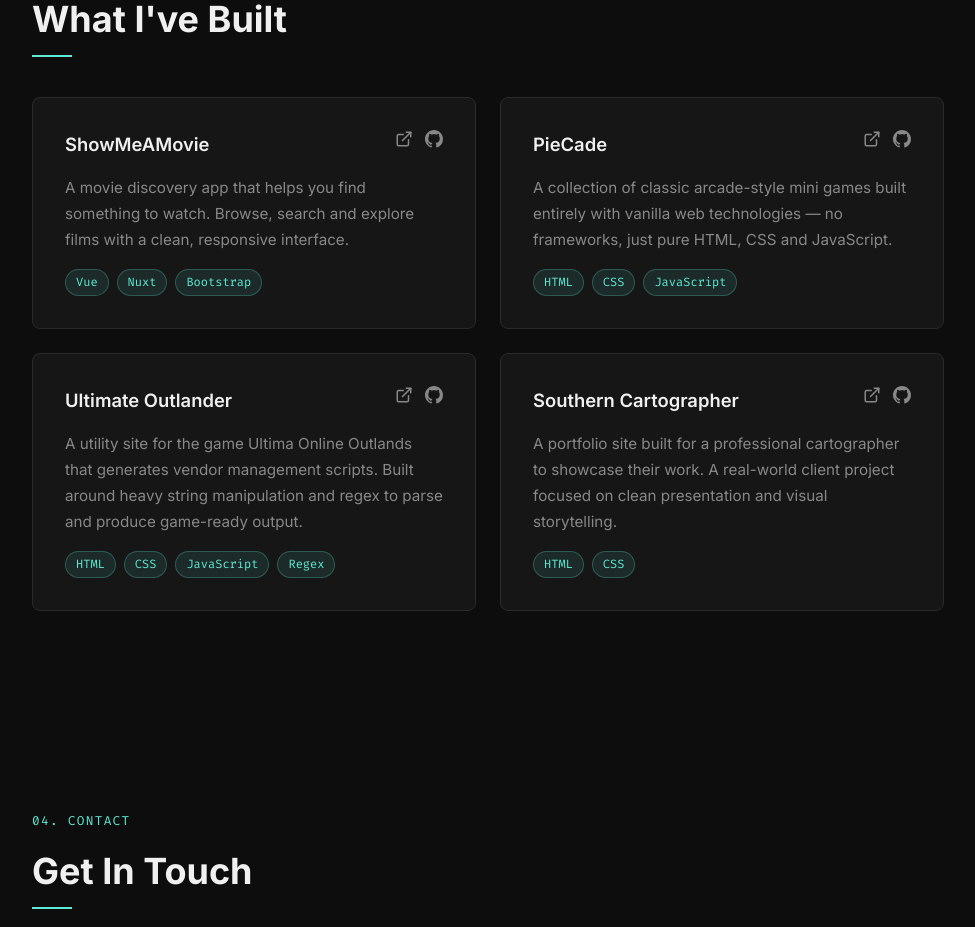
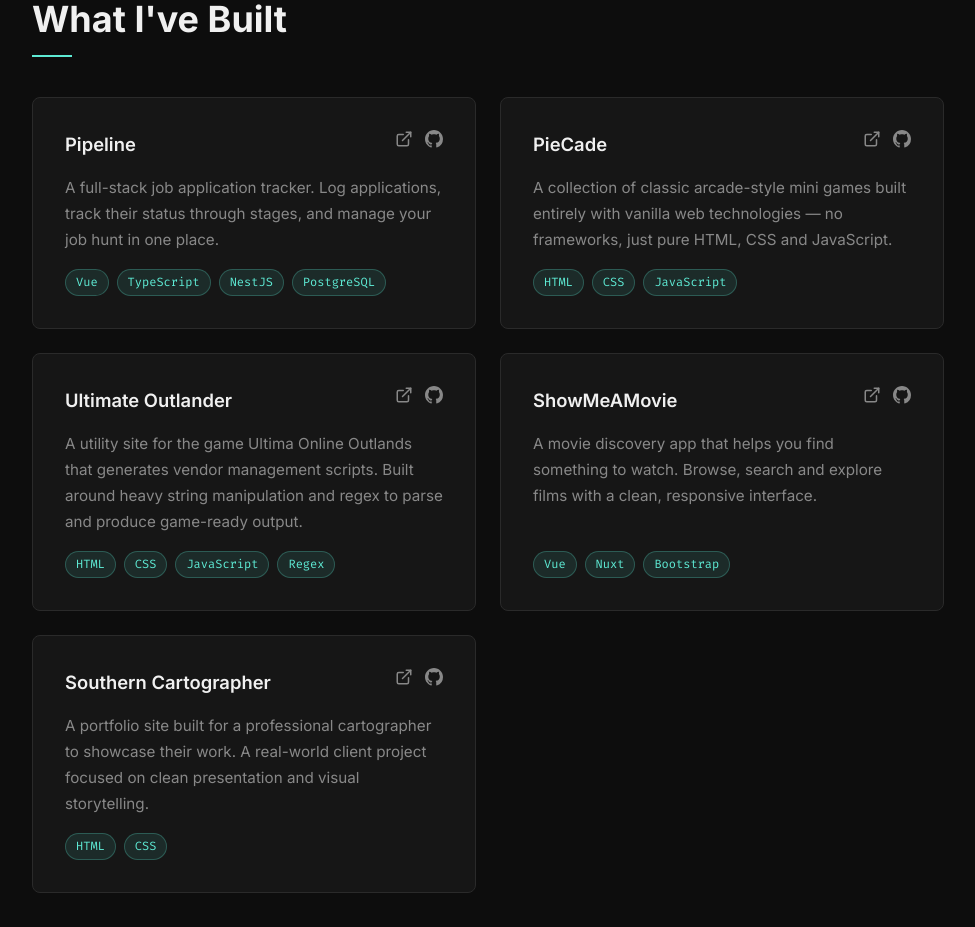
Before and after one commit to grant-pie/portfolio, a Nuxt app: page / in a window 1280 px wide. Shown: the part 2280-3207 px from the top of the page, without its empty margins (152-1127 px from the left). Built offline with nearby package versions, Linux system fonts and the light colour scheme.

Commit message:
Added pipeline to work showcase

```diff
--- a/app/components/ProjectsSection.vue
+++ b/app/components/ProjectsSection.vue
@@ -30,11 +30,11 @@
 <script setup>
 const projects = [
   {
-    name: 'ShowMeAMovie',
-    description: 'A movie discovery app that helps you find something to watch. Browse, search and explore films with a clean, responsive interface.',
-    tech: ['Vue', 'Nuxt', 'Bootstrap'],
-    live: 'https://grant-pie.github.io/showmeamovie/',
-    repo: 'https://github.com/grant-pie/showmeamovie'
+    name: 'Pipeline',
+    description: 'A full-stack job application tracker. Log applications, track their status through stages, and manage your job hunt in one place.',
+    tech: ['Vue', 'TypeScript', 'NestJS', 'PostgreSQL'],
+    live: 'https://pipeline.grantpieterse.com',
+    repo: 'https://github.com/grant-pie/pipeline'
   },
   {
     name: 'PieCade',
@@ -51,12 +51,19 @@ const projects = [
     repo: 'https://github.com/grant-pie/ultimate-outlander'
   },
   {
+    name: 'ShowMeAMovie',
+    description: 'A movie discovery app that helps you find something to watch. Browse, search and explore films with a clean, responsive interface.',
+    tech: ['Vue', 'Nuxt', 'Bootstrap'],
+    live: 'https://grant-pie.github.io/showmeamovie/',
+    repo: 'https://github.com/grant-pie/showmeamovie'
+  },
+  {
     name: 'Southern Cartographer',
     description: 'A portfolio site built for a professional cartographer to showcase their work. A real-world client project focused on clean presentation and visual storytelling.',
     tech: ['HTML', 'CSS'],
     live: 'https://grant-pie.github.io/southern-cartographer/',
     repo: 'https://github.com/grant-pie/southern-cartographer'
-  }
+  },
 ]
 </script>
 
```
